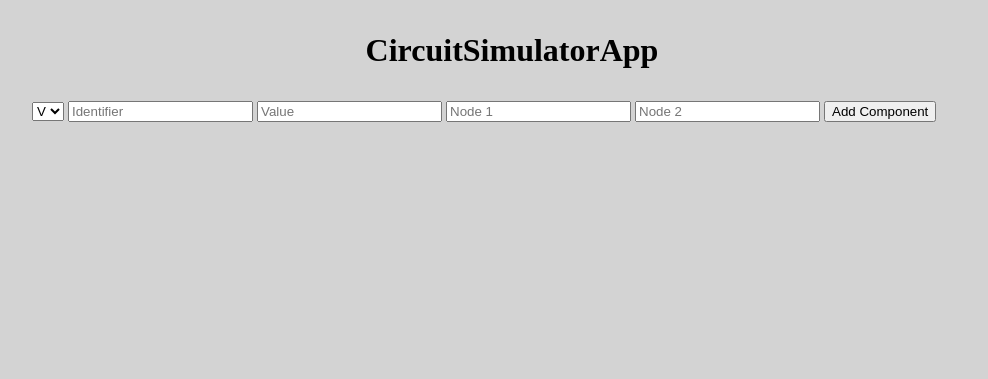
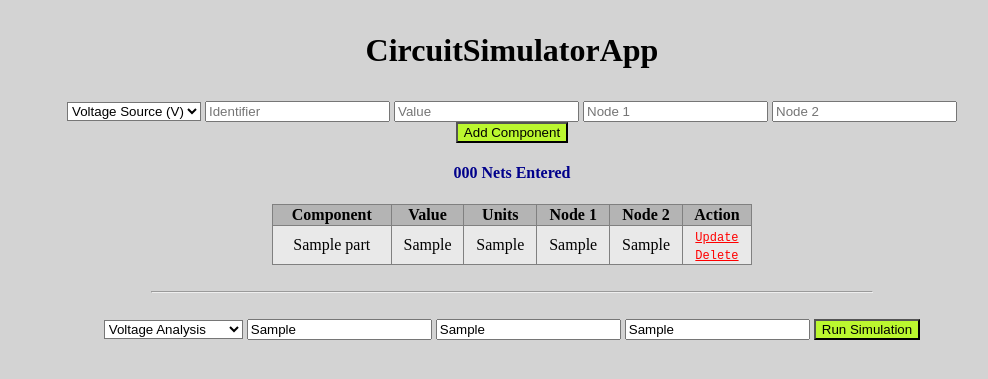
Before and after one commit to JustinSward/cloudsim, a Flask app: template templates/index.html in a window 1280 px wide. Shown: the top 379 px of the page, without its empty margins (128-1116 px from the left). Run offline with Flask 2, Linux system fonts and the light colour scheme; the template is opened without the code that fills it: most values are stand-ins (such as "Sample title", 1, 10 or a date in 2020).

Commit message:
Created Simulation class, updated run.html, style improvements

```diff
--- a/main.py
+++ b/main.py
@@ -24,22 +24,22 @@ class Part:
         Part.number_of_parts += 1
         Part.part_names_list.append(self.partName)
 
-    def returnType(self):
+    def getType(self):
         return self.partType
 
-    def returnId(self):
+    def getId(self):
         return self.partId
 
-    def returnValue(self):
+    def getValue(self):
         return self.partValue
 
-    def returnNode1(self):
+    def getNode1(self):
         return self.node1
 
-    def returnNode2(self):
+    def getNode2(self):
         return self.node2
 
-    def returnUnits(self):
+    def getUnits(self):
         if self.partType == "V":
             return "Volts"
         elif self.partType == "R":
@@ -54,25 +54,63 @@ class Part:
         return True
 
 
+class Simulation:
+    def __init__(self, simtype, simnode, simstartfreq, simendfreq):
+        self.simtype = simtype
+        self.simnode = simnode
+        self.simstartfreq = simstartfreq
+        self.simendfreq = simendfreq
+
+    def getType(self):
+        if self.simtype == "1":
+            return "Voltage Reading"
+        elif self.simtype == "2":
+            return "Time Domain Analysis"
+        elif self.simtype == "3":
+            return "Frequency Domain Analysis"
+        else:
+            return "Something went wrong!"
+
+    def getNode(self):
+        return str(self.simnode)
+
+    def getStart(self):
+        return str(self.simstartfreq)
+
+    def getEnd(self):
+        return str(self.simendfreq)
+
+
+
 
 @app.route('/', methods=['POST', 'GET'])
 def index():
-        if request.method == 'POST':    # If new part added, read in the parameters and create the new Part object
-            form_type = request.form['ptype']
-            form_ident = request.form['pident']
-            form_value = request.form['pvalue']
-            form_node1 = request.form['pnode1']
-            form_node2 = request.form['pnode2']
-            part_array.append(Part(form_type, form_ident, form_value, form_node1, form_node2))  # Create the new part and append to the list
+    if request.method == 'POST':    # If new part added, read in the parameters and create the new Part object
+        form_type = request.form['ptype']
+        form_ident = request.form['pident']
+        form_value = request.form['pvalue']
+        form_node1 = request.form['pnode1']
+        form_node2 = request.form['pnode2']
+        part_array.append(Part(form_type, form_ident, form_value, form_node1, form_node2))  # Create the new part and append to the list
 
 
-        #part_array.append(Part("R",32,4700,1,0))
-        print(Part.number_of_parts) # Prints the number of parts to the console (not to the HTML page)
+    # # # REMOVE THIS LATER # # #
+    print(Part.number_of_parts) # Prints the number of parts to the console (not to the HTML page)
+    # # # # # # # # # # # # # # #
 
-        #numParts = Part.number_of_parts #
-        return render_template('index.html', PartHTML = Part, part_arrayHTML = part_array)    # NEED TO INCLUDE VARS HERE (I think)
+    return render_template('index.html', PartHTML = Part, part_arrayHTML = part_array, simHTML = sim)    # NEED TO INCLUDE VARS HERE (I think)
 
 
+
+
+@app.route('/run', methods=['POST', 'GET'])
+def run():
+    if request.method == 'POST':
+        sim.simtype = request.form['simtype']
+        sim.simnode = request.form['simnode']
+        sim.simstartfreq = request.form['simstartfreq']
+        sim.simendfreq = request.form['simendfreq']
+    return render_template('run.html', simHTML = sim)
 
 
 
@@ -80,4 +118,5 @@ def index():
 
 if __name__ == "__main__":
     part_array = []         # Establish the list holding the parts
+    sim = Simulation("0",0,0,0)
     app.run(debug=True)
--- a/static/css/styles.css
+++ b/static/css/styles.css
@@ -24,20 +24,24 @@ body {
 .content {
 	width: 75%;
 	margin: auto;
+	text-align: center;
 }
 
 table {
 	border-collapse: collapse;
 	width: 50%;
+	margin: auto;
 	text-align: center;
 }
 
 td, th {
 	border: 1px solid grey;
+	background-color:rgb(233, 233, 233)
 }
 
 a{
-	font-family:'Franklin Gothic Medium', 'Arial Narrow', Arial, sans-serif
+	font-family:'Courier New', Courier, monospace;
+	font-size: 75%;
 }
 
 a:link {
@@ -49,8 +53,24 @@ a:visited {
 
 th {
 	font-weight: bold;
+	background-color: rgb(180, 180, 180);
 }
 
 tr {
 	font-weight: normal;
 }
+
+input[type=submit] {
+	background-color: rgb(187, 247, 47);
+}
+
+select {
+	background-color: white;
+}
+
+button {
+	margin: 1em;
+	padding: 1em;
+	background-color: rgb(166, 255, 0);
+	font-size: 150%;
+}
--- a/templates/base.html
+++ b/templates/base.html
@@ -5,7 +5,7 @@
     <title>CircuitSimulatorApp</title>
     <link rel="stylesheet" href="{{ url_for('static', filename='css/reset.css') }}" />
     <link rel="stylesheet" href="{{ url_for('static', filename='css/styles.css') }}" />
-
+    <h1>CircuitSimulatorApp</h1>
     {% block head %}{% endblock %}
 </head>
 <body>
--- a/templates/index.html
+++ b/templates/index.html
@@ -5,18 +5,14 @@
 {% endblock %}
 {% block body %}
 <div class="content">
-    <h1>CircuitSimulatorApp</h1>
-    {% if PartHTML.number_of_parts < 1 %}
-    <h3>The netlist is currently empty.</h3>
-    <br>
-    {% endif %}
+
 
     <form action="/" method="POST">
         <select name="ptype" id="ptype">
-            <option value="V">V</option>
-            <option value="R">R</option>
-            <option value="C">C</option>
-            <option value="L">L</option>
+            <option value="V">Voltage Source (V)</option>
+            <option value="R">Resistor (R)</option>
+            <option value="C">Capacitor (C)</option>
+            <option value="L">Inductor (L)</option>
         </select>
         <input type="text" name="pident" id="pident" placeholder="Identifier">
         <input type="text" name="pvalue" id="pvalue" placeholder="Value">
@@ -26,14 +22,21 @@
     </form>
 
 
-
-    {% if PartHTML.number_of_parts > 0 %} <!-- Only show the table headings if there are nets in the netlist -->
-    <h4>Number of nets: {{ PartHTML.number_of_parts }} </h4>
+    {% if PartHTML.number_of_parts < 1 %}
+    <h4 style="color:red">The netlist is currently empty.</h4>
+    <br>
+    {% else %}
+        {% if PartHTML.number_of_parts == 1 %}
+            <h4>{{ PartHTML.number_of_parts }} Net Entered</h4>
+        {% else %}
+            <h4>{{ PartHTML.number_of_parts }} Nets Entered</h4>
+        {% endif %}
     <table>
         <thead>
             <tr>
                 <th>Component</th>
                 <th>Value</th>
+                <th>Units</th>
                 <th>Node 1</th>
                 <th>Node 2</th>
                 <th>Action</th>
@@ -41,7 +44,8 @@
             {% for Part in part_arrayHTML %} <!-- Make a new row for each part in the netlist -->
             <tr>
                 <td>{{Part.partName}}</td>
-                <td>{{Part.partValue}} {{Part.returnUnits()}}</td>
+                <td>{{Part.partValue}}</td>
+                <td>{{Part.getUnits()}}</td>
                 <td>{{Part.node1}}</td>
                 <td>{{Part.node2}}</td>
                 <td><a href="">Update</a>
@@ -52,6 +56,22 @@
         </thead>
         {% endfor %}
     </table>
+
+
+    <br><hr width=75%><br>
+    <form action="/run" method="POST">
+        <select name="simtype" id="simtype">
+            <option value="1">Voltage Analysis</option>
+            <option value="2">Time Analysis</option>
+            <option value="3">Frequency Analysis</option>
+        </select>
+        <input type="text" name="simnode" id="simnode" placeholder="Node" {% if simHTML.getNode() != "0" %} value="{{simHTML.getNode()}}" {% endif %}>
+        <input type="text" name="simstartfreq" id="simstartfreq" placeholder="Start Frequency [Hz]" {% if simHTML.getStart() != 0 %} value="{{simHTML.getStart()}}" {% endif %}>
+        <input type="text" name="simendfreq" id="simendfreq" placeholder="End Frequency [Hz]" {% if simHTML.getEnd() != 0 %} value="{{simHTML.getEnd()}}" {% endif %}>
+        <input type="submit" value="Run Simulation">
+    </form>
+
+
     {% endif %}
 
 </div>
```
Also changed, not shown: templates/run.html (+27 -0 lines).
